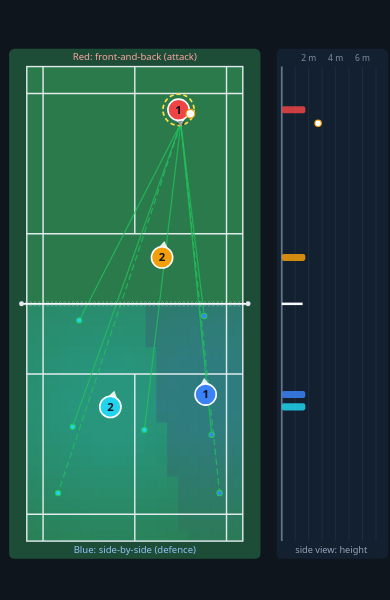
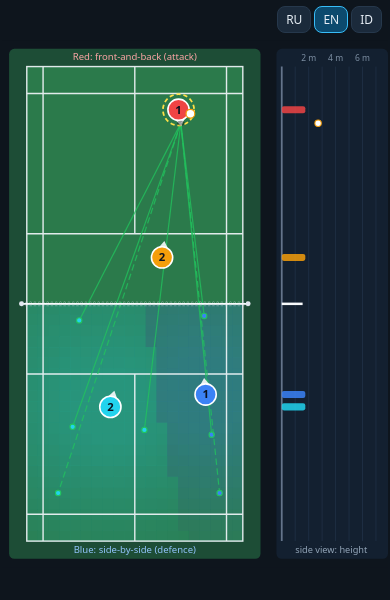
Before and after one commit to rommil1990/badminton-doubles, a plain HTML site: page docs/index.html in a window 390 px wide. Shown: the top 600 px of the page. Drawn offline with Linux system fonts and the light colour scheme.

Commit message:
Show language switch above the court on phones
Co-Authored-By: Claude Opus 5.5 <noreply@anthropic.com>

```diff
--- a/docs/index.html
+++ b/docs/index.html
@@ -58,12 +58,14 @@ label.chk{display:inline-flex;align-items:center;gap:5px;margin:3px 10px 3px 0;f
   #app{flex-direction:column;height:auto}
   #stage{height:72vh;flex:none;padding:2px}
   #panel{width:100%;border-left:0;border-top:1px solid var(--line)}
+  #stage .stage-lang{display:flex}
 }
 svg text{font-family:system-ui,-apple-system,"Segoe UI",Roboto,sans-serif}
 .pl{cursor:grab}
 .pl.nodrag{cursor:default}
 .langsw{display:flex;gap:3px;flex:none}
 .langsw button{padding:4px 8px;font-size:12px}
+.stage-lang{position:absolute;right:8px;top:6px;display:none;z-index:2}
 </style>
 </head>
 <body>
@@ -71,6 +73,7 @@ svg text{font-family:system-ui,-apple-system,"Segoe UI",Roboto,sans-serif}
   <div id="stage">
     <svg id="court" xmlns="http://www.w3.org/2000/svg"></svg>
     <div class="banner" id="banner"></div>
+    <div class="langsw stage-lang"><button data-lang="ru">RU</button><button data-lang="en">EN</button><button data-lang="id">ID</button></div>
   </div>
   <aside id="panel">
     <div style="display:flex;align-items:flex-start;justify-content:space-between;gap:8px">
```
